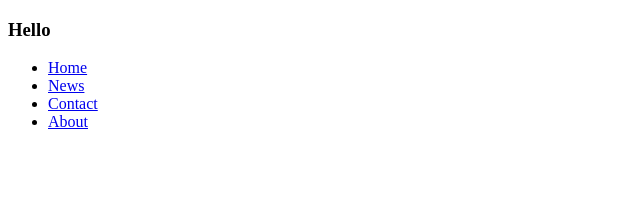
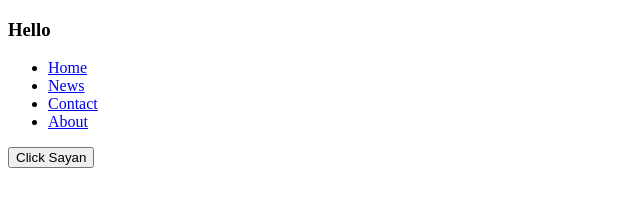
Before and after one commit to Kailash-Rooj/collaboration-practice-new, a plain HTML site: page index.html in a window 1280 px wide. Shown: the whole page, without its empty margins (0-640 px from the left). Drawn offline with Linux system fonts and the light colour scheme.

Commit message:
deadbydaylight

```diff
--- a/index.html
+++ b/index.html
@@ -14,7 +14,7 @@
         <li><a href="contact.asp">Contact</a></li>
         <li><a href="about.asp">About</a></li>
     </ul>
-
+    <button>Click Sayan</button>
 
 
 
```
